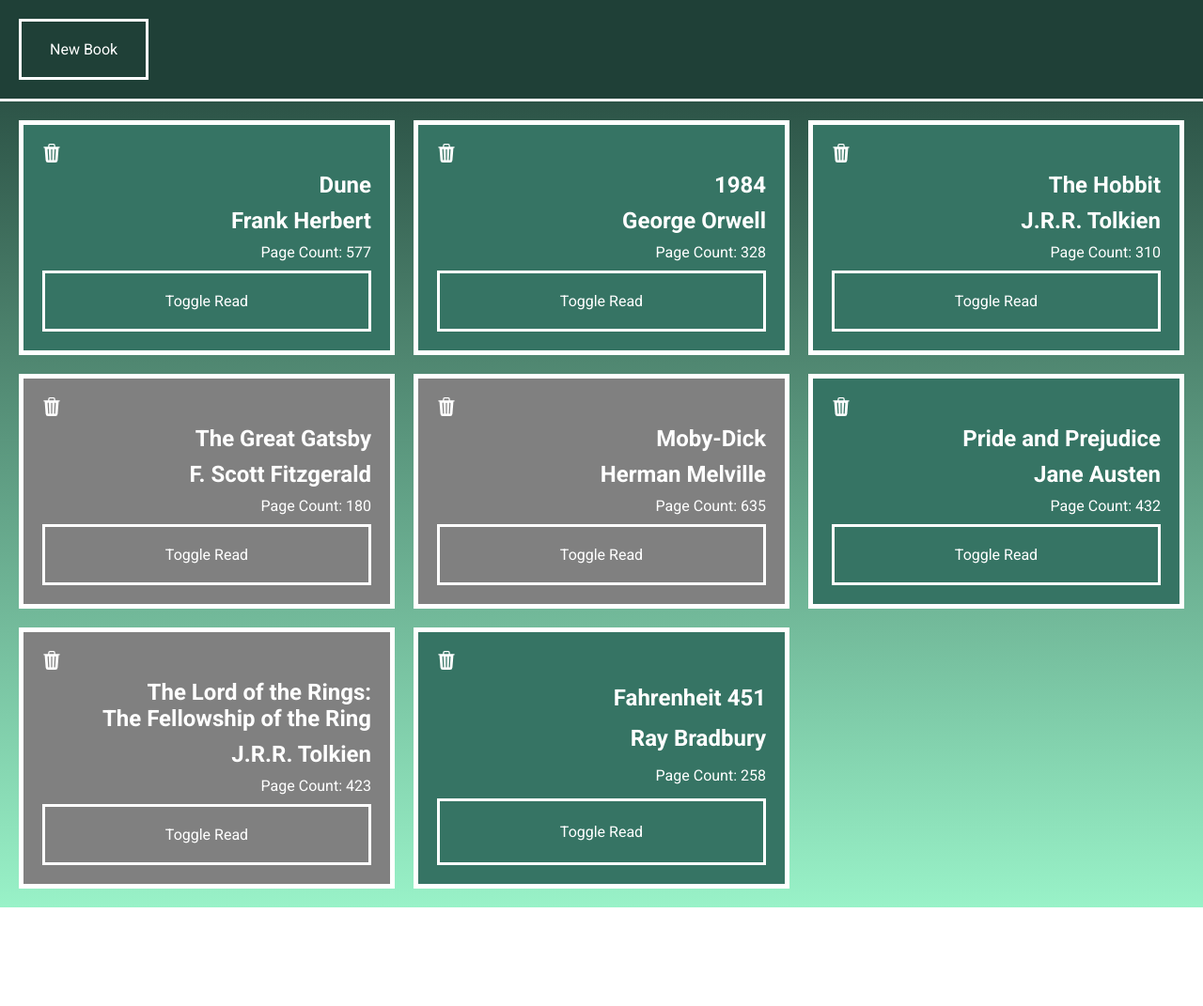
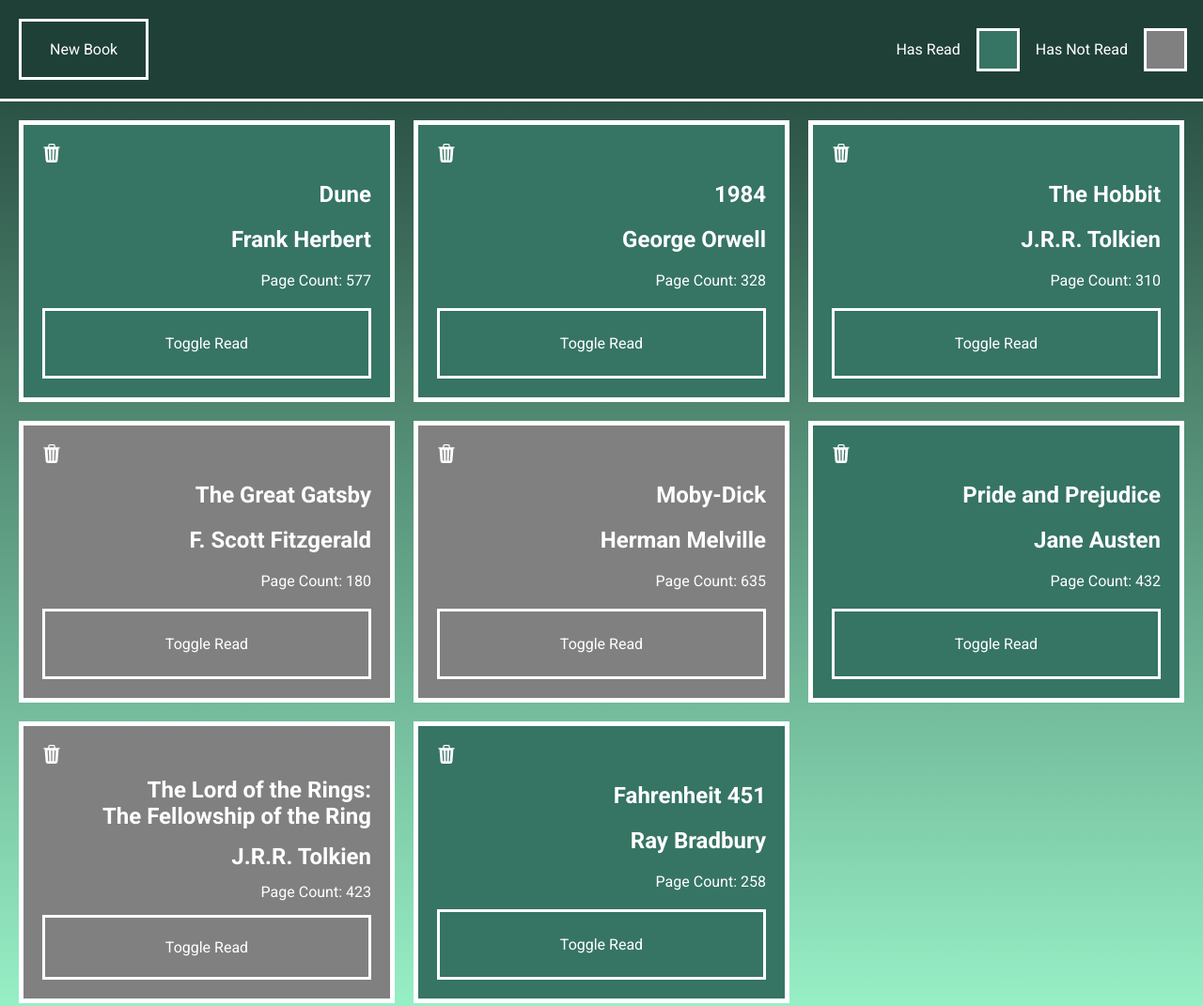
Before and after one commit to chajoy/odin-library, a plain HTML site: page index.html in a window 1280 px wide. Shown: the whole page at 94% size. Before the commit the page ends 966 px from the top, so only its background shows below. Drawn offline with Linux system fonts and the light colour scheme.

Commit message:
Add legend keys to the header

```diff
--- a/index.html
+++ b/index.html
@@ -16,12 +16,16 @@
 <body>
     <header>
         <button id="btn_newBook">New Book</button>
+        <p>Has Read</p>
+        <div></div>
+        <p>Has Not Read</p>
+        <div></div>
     </header>
 
+    <main>
+
         <div class="container" id="container">
-
         </div>
-
         <div class="modal" id="modal">
             <form class="modal-content" onsubmit="submit_Book(event)">
                 <h1 id="modal_title"></h1>
@@ -38,6 +42,7 @@
                 <button id="btn_submitBook" class="btn_submitBook">Confirm</button>
             </form>
         </div>
+    </main>
 
     <script src=" script.js"></script>
 </body>
--- a/style.css
+++ b/style.css
@@ -67,7 +67,10 @@ input {
 }
 
 header {
+    display: flex;
+    align-items: center;
     position: fixed;
+    gap: 20px;
     top: 0;
     left: 0;
     width: 100%;
@@ -75,6 +78,26 @@ header {
     padding: 20px;
     border-bottom: 3px solid rgb(255, 255, 255);
     z-index: 1;
+    max-height: 108px;
+    color: white;
+}
+
+header div {
+    outline: 3px solid white;
+    height: 40px;
+    width: 40px;
+}
+
+header button {
+    margin-right: auto;
+}
+
+header div:nth-of-type(1) {
+    background-color: var(--book-colour);
+}
+
+header div:nth-of-type(2) {
+    background-color: grey;
 }
 
 button {
@@ -92,12 +115,15 @@ button:hover {
     cursor: pointer;
 }
 
+main {
+    margin-top: 108px;
+}
+
 .container {
     display: grid;
     grid-template-columns: repeat(auto-fill, minmax(300px, 1fr));
     gap: 20px;
     padding: 20px;
-    margin-top: 108px;
 }
 
 .book {
@@ -108,7 +134,7 @@ button:hover {
     display: grid;
     gap: 10px;
     text-align: right;
-    min-height: 200px;
+    min-height: 300px;
     transition: transform .5s;
 }
 
```
Lines whose indentation alone changed are shown as unchanged.
